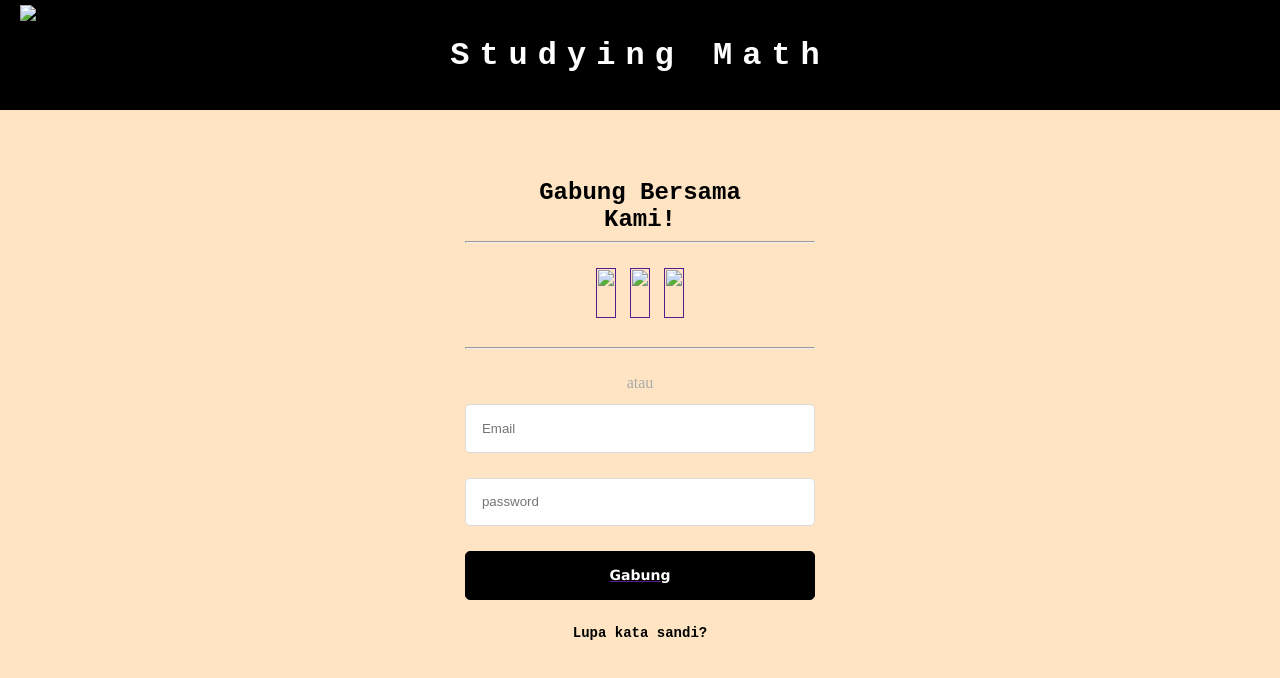
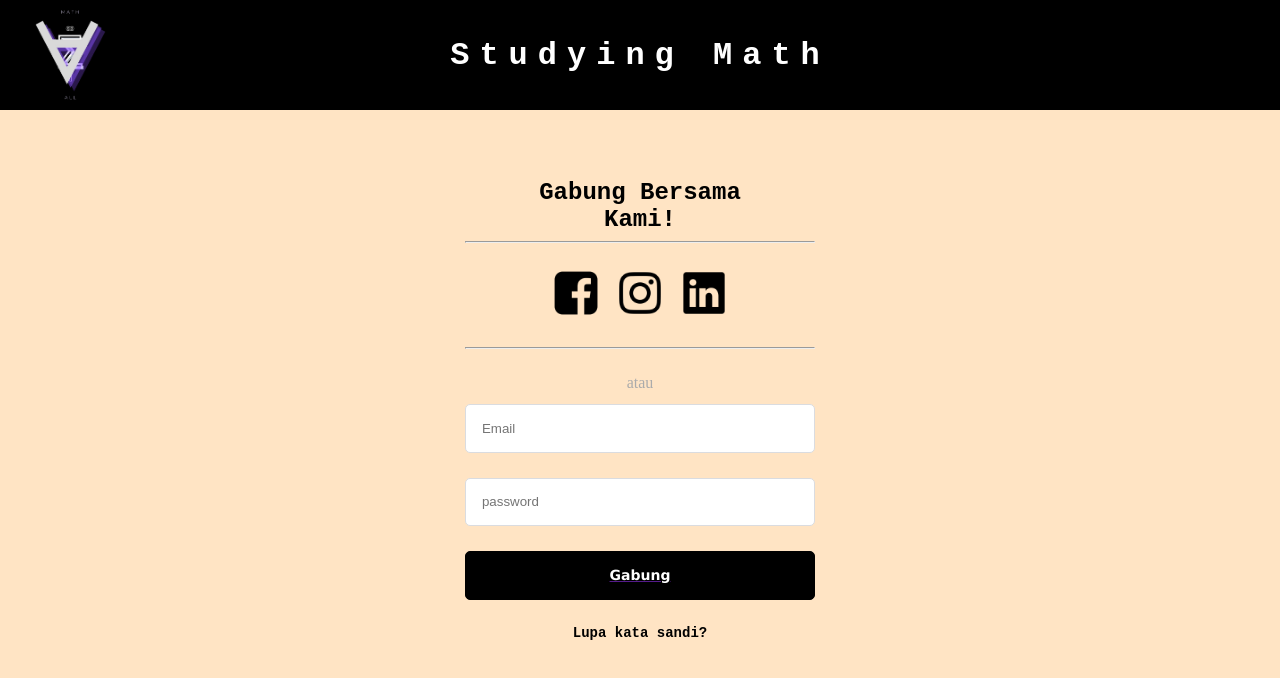
Before and after one commit to ma617418/mymake, a plain HTML site: page index.html in a window 1280 px wide. Drawn offline with Linux system fonts and the light colour scheme; the site is published under a folder, as on GitHub Pages, so addresses that start at the root find nothing.

Commit message:
Update index.html

```diff
--- a/index.html
+++ b/index.html
@@ -8,16 +8,16 @@
     </head>
     <body class="pengatur">
         <h1 class="awalan">Studying Math</h1>
-        <img src="/images/Logo-removebg-preview.png" id="logo">
+        <img src="images/Logo-removebg-preview.png" id="logo">
         <div>
             <div class="tingkat2">
                 <div>
                     <h2 class="konten1">Gabung Bersama <br/> Kami!</h2>
                     <hr/>
                     <div class="gambar">
-                    <a href=""><img src="/images/facebook.webp" id="facebook"></a>
-                    <a href=""><img src="/images/instagram.webp" id="instagram"></a>
-                    <a href=""><img src="/images/linkedln.webp" id="linkedln"></a>
+                    <a href=""><img src="images/facebook.webp" id="facebook"></a>
+                    <a href=""><img src="images/instagram.webp" id="instagram"></a>
+                    <a href=""><img src="images/linkedln.webp" id="linkedln"></a>
                     </div>
                     <div class="hiasan">
                         <hr/>
```
